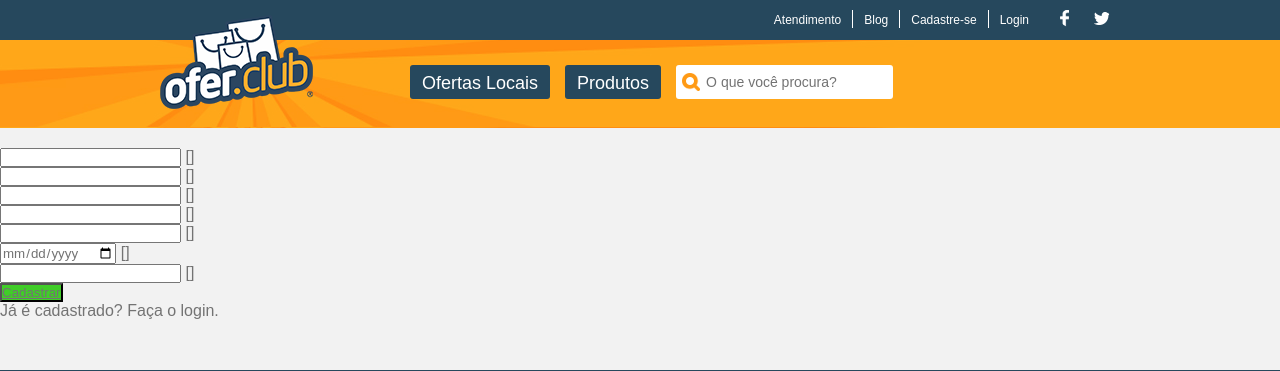
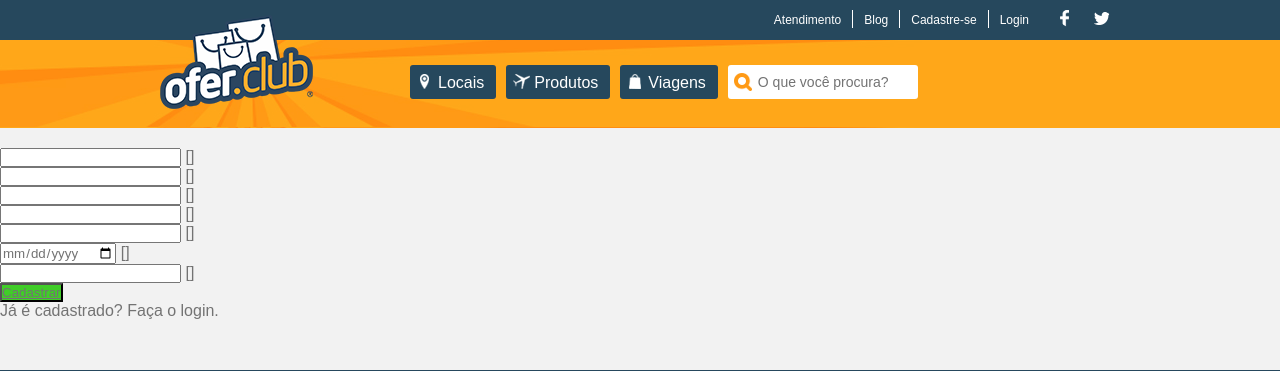
Before and after one commit to victorluna22/oferclub, a Django app: template account/templates/account/signup.html in a window 1280 px wide. Shown: the top 371 px of the page. Run offline with Django 3.2, Linux system fonts and the light colour scheme; the template is opened without the code that fills it, so the values that code supplies are empty, except form fields; tables that the repository leaves empty hold one stand-in row (values such as "Sample post"); form fields are guessed from the names that the template uses; some libraries are stand-ins or nearby versions.

Commit message:
alterações ofer

```diff
--- a/offer/templates/offer/base.html
+++ b/offer/templates/offer/base.html
@@ -67,8 +67,9 @@
 				</div>
 
 				<div class="twelve columns">
-					<a href="{% url 'offer:change_product_type' 'ofertas-locais' %}" class="btn-top cor-clara">Ofertas Locais</a>
+					<a href="{% url 'offer:change_product_type' 'ofertas-locais' %}" class="btn-top cor-clara">Locais</a>
 					<a href="{% url 'offer:change_product_type' 'produtos' %}" class="btn-top cor-clara">Produtos</a>
+					<a href="{% url 'offer:change_product_type' 'viagens' %}" class="btn-top cor-clara">Viagens</a>
 					<form action="">
 						<input type="text" placeholder="O que você procura?">
 					</form>
--- a/static/css/style.css
+++ b/static/css/style.css
@@ -96,13 +98,17 @@ div.active-dados {
 /************************************** HEADER *****************************************/
 .show-presente, .show-presente body {
   overflow: hidden !important; }
+
+.btn-top:hover {
+  color: #FF8D11 !important; }
 
 #header {
   z-index: 1;
   position: relative;
   margin-bottom: 20px; }
   #header .cor-clara, #header #titulo-cliente {
-    height: 40px; }
+    height: 40px;
+    position: relative; }
     #header .cor-clara ul, #header .cor-clara #titulo-cliente {
       float: right; }
     #header .cor-clara li:first-child, #header .cor-clara #titulo-cliente {
@@ -116,6 +122,28 @@ div.active-dados {
       font-size: 12px; }
     #header .cor-clara a:hover, #header .cor-clara #titulo-cliente {
       text-decoration: underline; }
+  #header a.cor-clara:before, #header a#titulo-cliente:before, #header a.cor-clara:after, #header a#titulo-cliente:after {
+    content: "";
+    position: absolute;
+    width: 18px;
+    height: 18px;
+    top: 7px;
+    left: 6px;
+    background-repeat: no-repeat; }
+  #header .btn-top:first-child:before {
+    background-image: url(../img/locais-menu-hover.png); }
+  #header .btn-top:nth-child(2):before {
+    background-image: url(../img/viagens-menu.png); }
+  #header .btn-top:nth-child(3):before {
+    background-image: url(../img/sacola-menu.png); }
+  #header a.cor-clara:after, #header a#titulo-cliente:after {
+    opacity: 0; }
+  #header .btn-top:first-child:after {
+    background-image: url(../img/locais-menu.png); }
+  #header .btn-top:nth-child(2):after {
+    background-image: url(../img/viagens-menu-hover.png); }
+  #header .btn-top:nth-child(3):after {
+    background-image: url(../img/sacola-menu-hover.png); }
   #header a {
     color: #fff; }
   #header li.redes {
@@ -202,14 +230,13 @@ div.active-dados {
 
 .btn-top {
   position: relative;
-  font-size: 18px;
-  padding: 0 12px;
+  padding: 0 12px 0 28px;
   height: 34px !important;
   line-height: 36px;
   float: left;
   border-radius: 3px;
   margin-top: 25px;
-  margin-right: 15px; }
+  margin-right: 10px; }
 
 /************************************** NAVIGATION *****************************************/
 #navigation > div {
@@ -1753,51 +1781,108 @@ label[for="saldo-check"] {
     right: 5px;
     top: -11px; }
 
-
-
-/* Tablet Portrait size to standard 960 (devices and browsers) */
-@media only screen and (min-width: 768px) and (max-width: 959px) { }
-
-/* All Mobile Sizes (devices and browser) */
-@media only screen and (max-width: 767px) { }
-
-/* Mobile Landscape Size to Tablet Portrait (devices and browsers) */
-@media only screen and (min-width: 480px) and (max-width: 767px) { }
-
-/* Mobile Portrait Size to Mobile Landscape Size (devices and browsers) */
-@media only screen and (max-width: 479px) { }
-
 #saldo-creditos {
-float: right;
-margin-right: 155px;
-margin-top: -14px;
-color: #05c700;
-font-size: 18px;}
-
-#creditos .box-info {margin-top: 13px;float: left;}
+  float: right;
+  margin-right: 155px;
+  margin-top: -14px;
+  color: #05c700;
+  font-size: 18px; }
+
+#creditos .box-info {
+  margin-top: 13px;
+  float: left; }
 
 #creditos > p {
   color: #fff;
   padding: 12px;
   border-radius: 5px; }
+
 #creditos span {
   color: #ffa719;
   text-decoration: none; }
+
 #creditos header ~ p {
   margin: 8px 0; }
+
 #creditos th {
   font-size: 18px;
   font-weight: normal;
-  color: #666;height: 26px;
+  color: #666;
+  height: 26px;
   width: 248px;
   text-align: left; }
-#creditos td {border-bottom: solid 1px #d2d2d2; padding: 10px 40px 10px 0px; font-size: 14px;}
-.disponivel-cupon {color: #05c700;}
-.vencido-cupon {color: #e90000}
+
+#creditos td {
+  border-bottom: solid 1px #d2d2d2;
+  padding: 10px 40px 10px 0px;
+  font-size: 14px; }
+
+.disponivel-cupon {
+  color: #05c700; }
+
+.vencido-cupon {
+  color: #e90000; }
 
 #creditos table {
   margin: 20px 20px 30px; }
 
-#convite-email p{margin: 11px 4px;}
-
-.add-mail {float: right;color: #009cde;}
+#convite-email p {
+  margin: 11px 4px; }
+
+.add-mail {
+  float: right;
+  color: #009cde; }
+
+.yui3-skin-sam {
+  z-index: 2222;
+  position: relative; }
+
+.modal-dialog {
+  margin: 30px auto;
+  width: 600px; }
+
+.modal-content {
+  margin-top: -240px;
+  position: relative;
+  -webkit-background-clip: padding-box;
+  background-clip: padding-box;
+  border-radius: 6px;
+  text-align: center;
+  outline: 0; }
+
+.yui3-resize {
+  outline: none !important; }
+
+.yui3-skin-sam .close {
+  position: absolute;
+  font-size: 21px;
+  border: none;
+  cursor: pointer;
+  line-height: 1;
+  top: 20px;
+  color: #fff;
+  background: transparent;
+  right: 135px; }
+
+.log-cad input[type="password"], .log-cad input[type="mail"], .log-cad input[type="text"] {
+  color: #333; }
+
+#header label {
+  color: #7B7B7B; }
+
+#header input, #header label {
+  width: 190px; }
+
+/* Tablet Portrait size to standard 960 (devices and browsers) */
+@media only screen and (min-width: 768px) and (max-width: 959px) { }
+
+/* All Mobile Sizes (devices and browser) */
+@media only screen and (max-width: 767px) { }
+
+/* Mobile Landscape Size to Tablet Portrait (devices and browsers) */
+@media only screen and (min-width: 480px) and (max-width: 767px) { }
+
+/* Mobile Portrait Size to Mobile Landscape Size (devices and browsers) */
+@media only screen and (max-width: 479px) { }
+
+/*# sourceMappingURL=style.css.map */
--- a/static/sass/style.scss
+++ b/static/sass/style.scss
@@ -116,8 +116,8 @@ h2,h3,h4,h5 {font-family:'MyriadProBold',sans-serif; }
 		div {position: relative;float: left;}
 	}
 	input {background: no-repeat url(../img/busca.png) 6px center;background-color: #fff;}
-	input,label {width: 206px;height: 34px;border: none;border-radius: $radius;float: left;margin-top: 25px;padding-left: 30px; color: #c8c8c8;font-family: "Myriad Pro",sans-serif;font-size: 14px; line-height: 37px;}
-	label {background: no-repeat url(../img/localidade.png) 6px center;background-color: #fff; margin-left: 15px;}
+	input,label {width: 197px;height: 34px;border: none;border-radius: $radius;float: left;margin-top: 25px;padding-left: 30px; color: #c8c8c8;font-family: "Myriad Pro",sans-serif;font-size: 14px; line-height: 37px;}
+	label {background: no-repeat url(../img/localidade.png) 6px center;background-color: #fff; color: #7B7B7B; margin-left: 15px;}
 	label:before {content: "";display: block; @include seta(6px, #828282);position: absolute;top: 40px;right: 10px;}
 	select {cursor: pointer; position: absolute;top: 25px;left: 15px;border-radius: $radius;width: 206px;height: 34px;opacity: 0;}
 }
```
Also changed, not shown: other parts of static/css/style.css (+16 -13 lines), other parts of static/sass/style.scss (+63 -0 lines), offer/templates/offer/home.html (+30 -0 lines), static/img/boas-vindas.png (added), static/img/locais-menu-hover.png (added), static/img/locais-menu.png (added), static/img/sacola-menu-hover.png (added), static/img/sacola-menu.png (added), static/img/viagens-menu-hover.png (added), static/img/viagens-menu.png (added).
